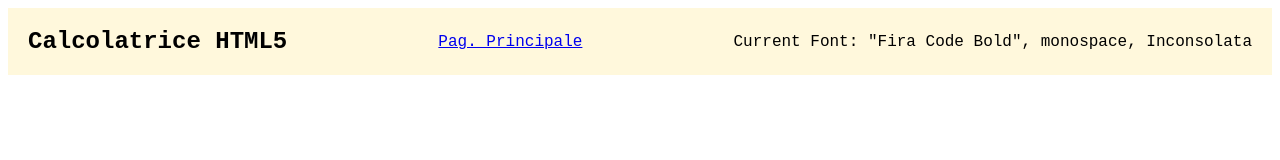
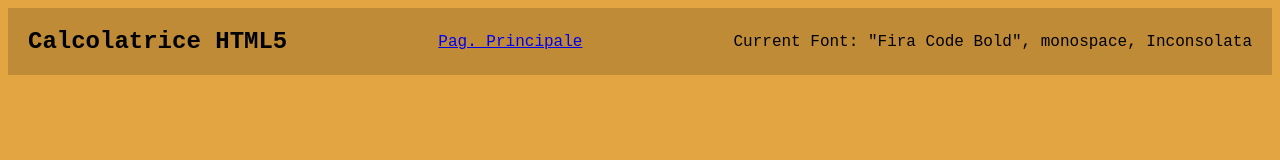
Before and after one commit to MinimumADHD/Cappelluti-Simone-TPSIT, a plain HTML site: page 101123/page.html in a window 1280 px wide. Drawn offline with Linux system fonts and the light colour scheme; a web font is replaced by a local one.

Commit message:
Style Edit

```diff
--- a/101123/style.css
+++ b/101123/style.css
@@ -3,8 +3,12 @@
     src: url('https://raw.githubusercontent.com/MinimumADHD/gitFontsArchive/main/Fira%20Code/woff/FiraCode-SemiBold.woff') format("woff");
 }
 
+body {
+    background: #E3A542;
+}
+
 .header_div {
-    background: cornsilk;
+    background: #BF8B37;
     font-family: "Fira Code Bold", monospace, Inconsolata;
     padding: 20px;
     display: flex;
```
